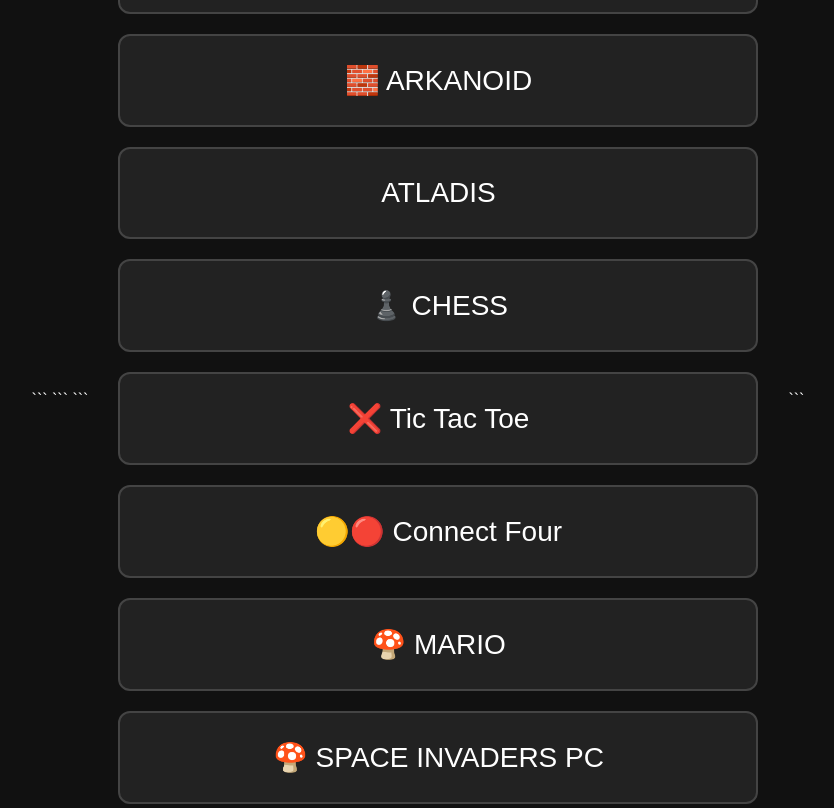
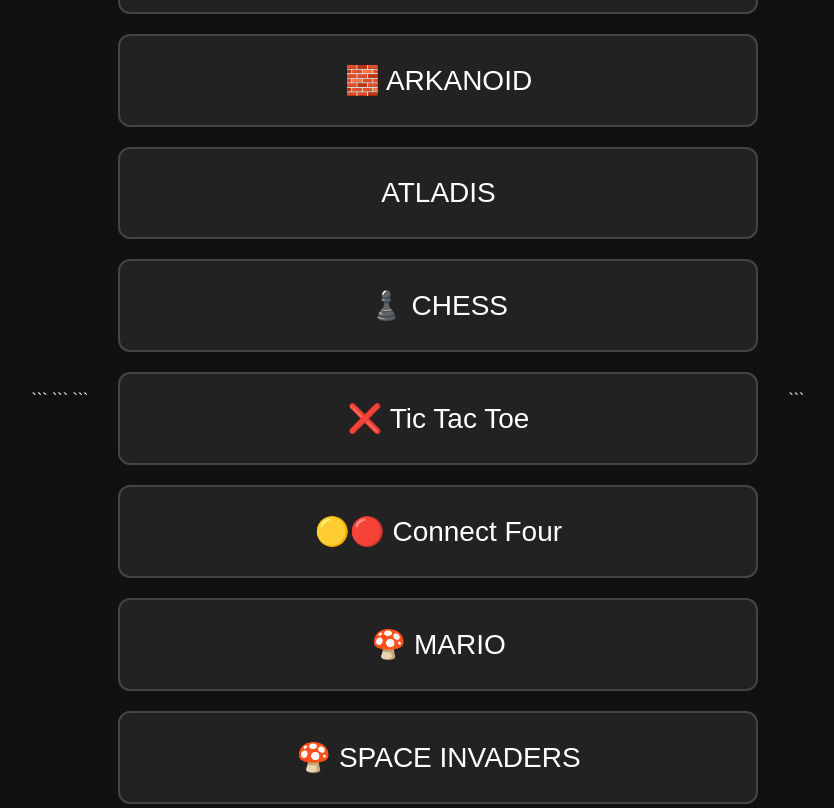
Before and after one commit to Kadaz/TolisArcade, a plain HTML site: page index.html in a window 1280 px wide. Shown: the top 808 px of the page, without its empty margins (222-1056 px from the left). Drawn offline with Linux system fonts and the light colour scheme.

Commit message:
Update index.html

```diff
--- a/index.html
+++ b/index.html
@@ -131,7 +131,7 @@
         </a>
 
         <a class="game" href="https://kadaz.github.io/space-invaders/">
-            🍄 SPACE INVADERS PC
+            🍄 SPACE INVADERS
         </a>
 
         <a class="game" href="https://kadaz.github.io/backgammon-html/">
```
